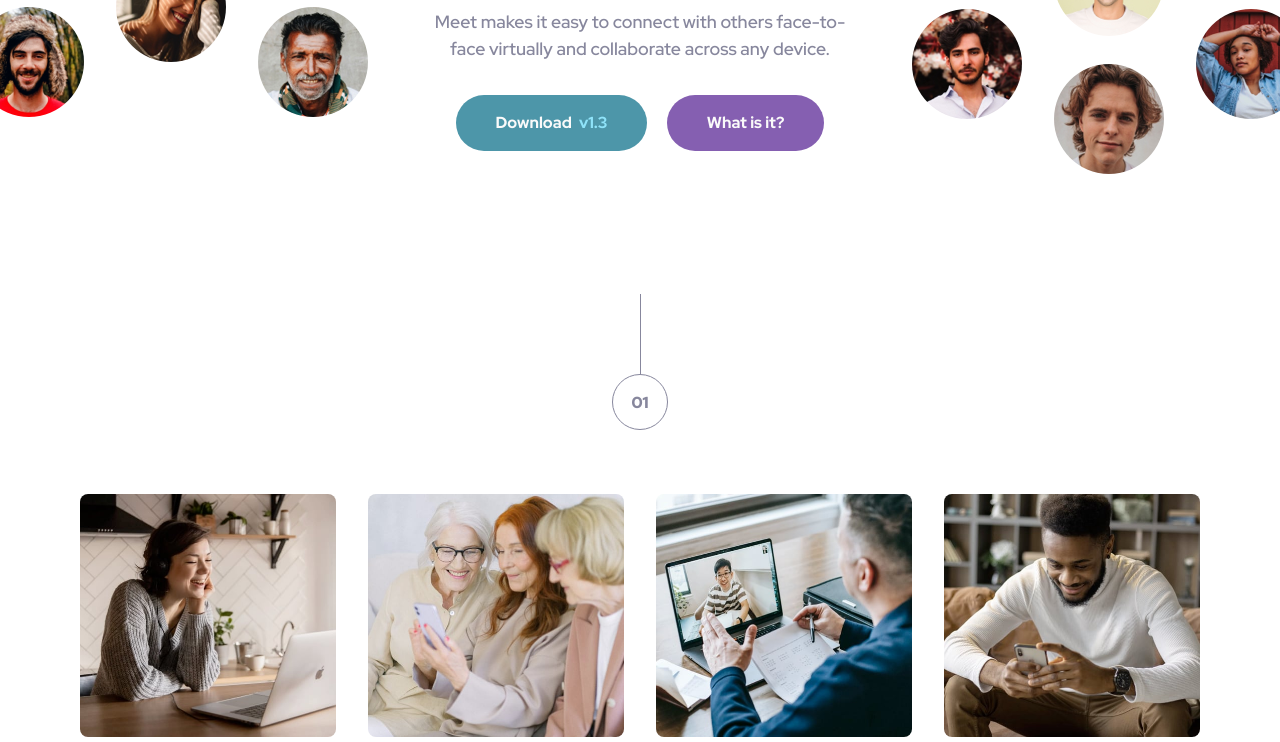
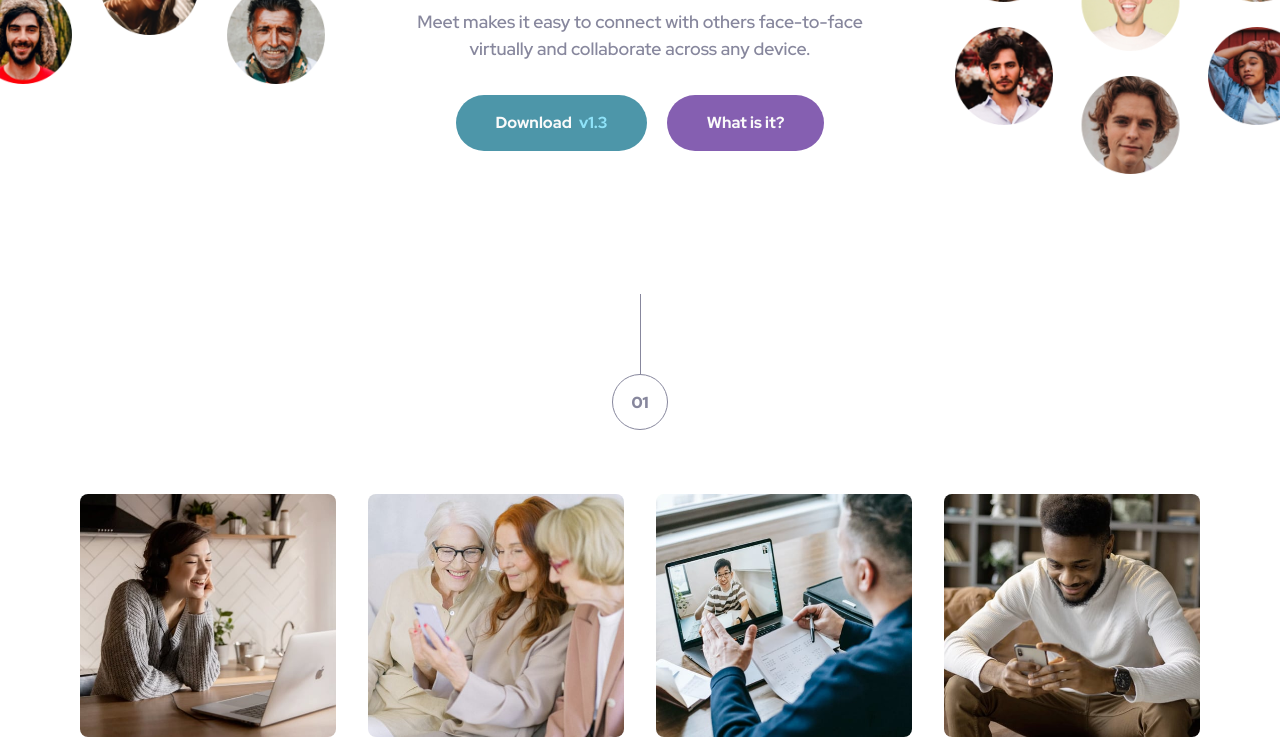
Before and after one commit to cookie-monster01/landing-page, a plain HTML site: page index.html in a window 1280 px wide. Shown: the part 358-1100 px from the top of the page. Drawn offline with Linux system fonts and the light colour scheme.

Commit message:
change width and height on .img__large-screen--visible

```diff
--- a/app.css
+++ b/app.css
@@ -397,8 +397,11 @@ body {
 
     .img__large-screen--visible {
         visibility: visible;
-        width: auto;
-        height: 303px;
+        /* width: auto;
+        height: 303px; */
+
+        width: 27.4%;
+        height: 27.4%;
     }
 
     .img__large-screen--position-left {
```
